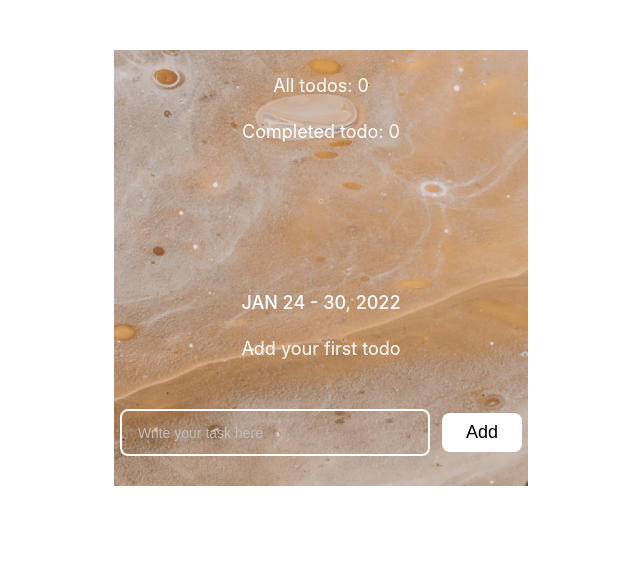
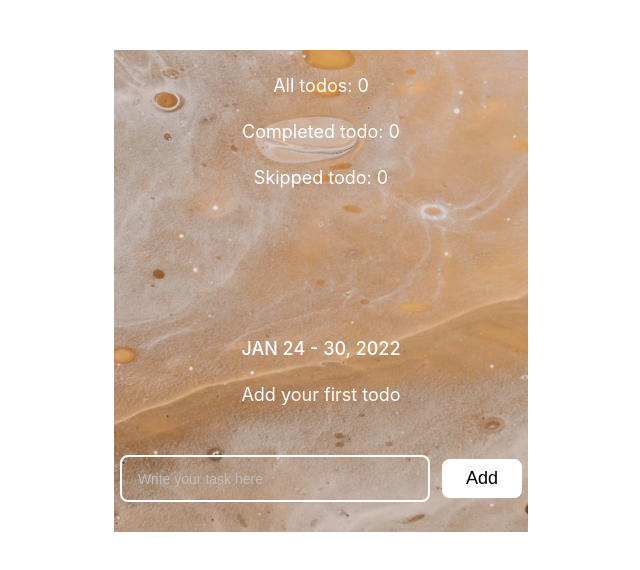
Before and after one commit to andrii-lavrenchuk/coax-todo, a React (Create React App) app: page / in a window 1280 px wide. Shown: the top 570 px of the page, without its empty margins (319-959 px from the left). Built offline with nearby package versions, Linux system fonts and the light colour scheme.

Commit message:
Updates checkbox toggle logic

```diff
--- a/package.json
+++ b/package.json
@@ -7,6 +7,7 @@
     "@testing-library/jest-dom": "^5.16.1",
     "@testing-library/react": "^12.1.2",
     "@testing-library/user-event": "^13.5.0",
+    "classnames": "^2.3.1",
     "date-fns": "^2.28.0",
     "gh-pages": "^3.1.0",
     "react": "^17.0.2",
--- a/src/App.js
+++ b/src/App.js
@@ -58,7 +58,7 @@ class App extends Component {
           ? {
               ...todo,
               completed: !todo.completed,
-              skipped: true,
+              skipped: todo.completed,
             }
           : todo,
       ),
@@ -73,9 +73,18 @@ class App extends Component {
     );
   };
 
+  skippedTodoCount = () => {
+    const { todos } = this.state;
+    return todos.reduce(
+      (total, { skipped }) => (skipped ? total + 1 : total),
+      0,
+    );
+  };
+
   render() {
     const { todos } = this.state;
     const completedTodosCount = this.completedTodoCount();
+    const skippedTodosCount = this.skippedTodoCount();
 
     return (
       <>
@@ -88,6 +97,7 @@ class App extends Component {
         <div className={s.container}>
           <p className={s.text}>All todos: {todos.length} </p>
           <p className={s.text}>Completed todo: {completedTodosCount}</p>
+          <p className={s.text}>Skipped todo: {skippedTodosCount}</p>
 
           <div className={s.todoContainer}>
             <DateRange />
--- a/src/components/DateRange/DateRange.module.scss
+++ b/src/components/DateRange/DateRange.module.scss
@@ -2,5 +2,6 @@
   font-weight: 500;
   font-size: 18px;
   text-transform: uppercase;
+  text-align: center;
   color: #fff;
 }
--- a/src/components/Form/Form.js
+++ b/src/components/Form/Form.js
@@ -14,6 +14,10 @@ export default class Form extends Component {
     const { onSubmit } = this.props;
     if (value.trim() === '') {
       toast.warn('Please, fill the field');
+      return;
+    }
+    if (value.length > 38) {
+      toast.error('Too much words!');
       return;
     }
 
--- a/src/components/Todo/Todo.js
+++ b/src/components/Todo/Todo.js
@@ -1,4 +1,5 @@
 import PropTypes from 'prop-types';
+import classNames from 'classnames';
 import s from './Todo.module.scss';
 import IconButton from '../IconButton/IconButton';
 import { ReactComponent as DeleteIcon } from '../../icons/trash.svg';
@@ -12,7 +13,14 @@ const Todo = ({
   text,
   onDeleteTodo,
   skipped,
-}) => (
+}) => {
+  const classes = classNames(s.cursorPointer, {
+    [s.completed]: completed,
+    [s.skipped]: !completed,
+    [s.initial]: !skipped && !completed,
+  });
+
+  return (
     <>
       <label>
         <input
@@ -23,14 +31,12 @@ const Todo = ({
         />
 
         {!completed && !skipped && (
-        <EmptyCheckbox className={s.cursorPointer} width="30" />
+          <EmptyCheckbox className={classes} width="30" />
         )}
 
-      {completed && (
-        <CompletedCheckbox className={s.cursorPointer} width="30" />
-      )}
+        {completed && <CompletedCheckbox className={classes} width="30" />}
         {!completed && skipped && (
-        <SkippedCheckbox className={s.cursorPointer} width="30" />
+          <SkippedCheckbox className={classes} width="30" />
         )}
       </label>
       <p className={s.todolistText}> {text}</p>
@@ -40,6 +46,7 @@ const Todo = ({
       </IconButton>
     </>
   );
+};
 
 Todo.propTypes = {
   completed: PropTypes.bool,
--- a/src/components/Todo/Todo.module.scss
+++ b/src/components/Todo/Todo.module.scss
@@ -13,3 +13,14 @@
 .cursorPointer {
   cursor: pointer;
 }
+
+.completed {
+  background: green;
+}
+
+.skipped {
+  background: red;
+}
+.initial {
+  background: transparent;
+}
```
Also changed, not shown: 1 other file (tests, documents, lock files or other folders). Lines whose indentation alone changed are shown as unchanged.
